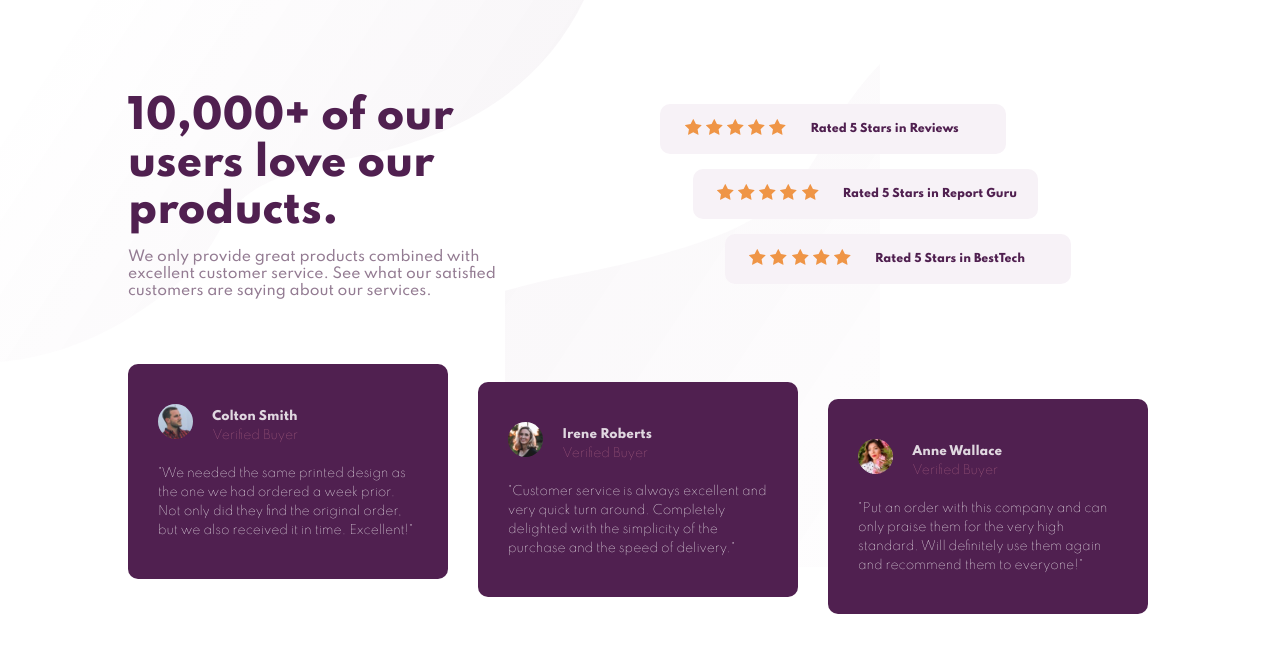
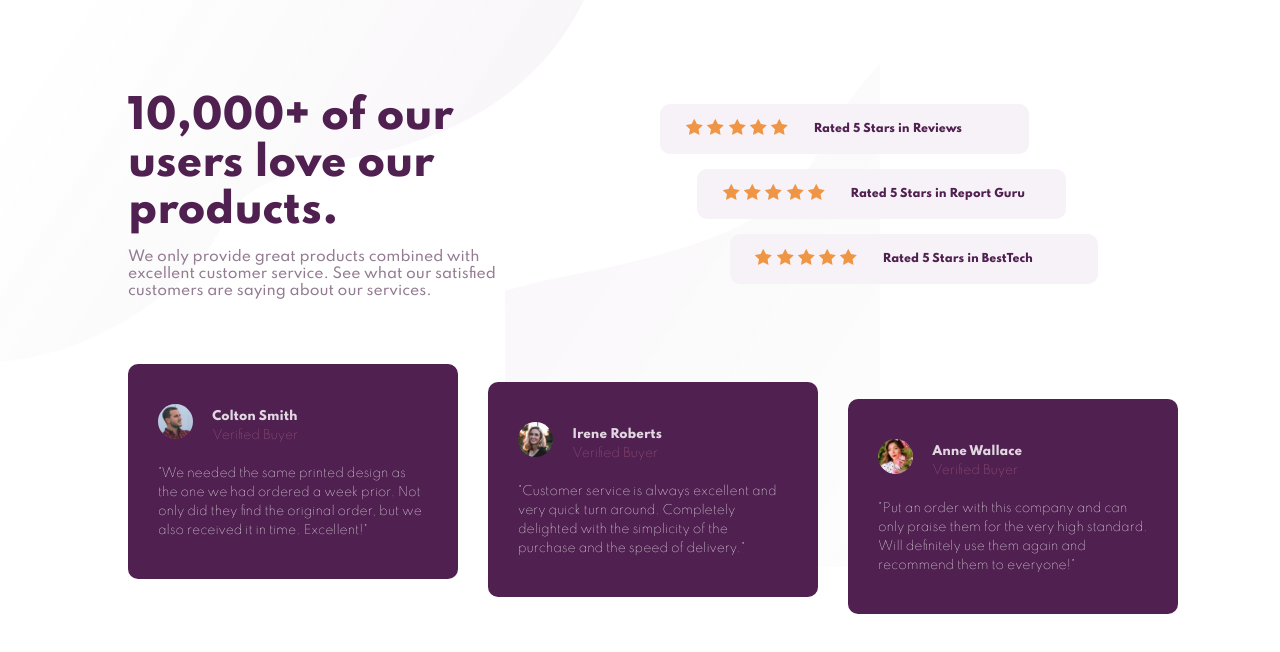
Before and after one commit to fdipietro01/fdipietro01-Social-Proof-Section-Ch2, a plain HTML site: page index.html in a window 1280 px wide. Drawn offline with Linux system fonts and the light colour scheme; a script that the page names is missing.

Commit message:
version definitiva para correccion

```diff
--- a/Css/style.css
+++ b/Css/style.css
@@ -74,23 +74,25 @@ body::after{
 .rate{
     background-color: var(--bg-colorrate);
     margin-top: 15px;
-    margin-right: 0px;
     border-radius: 10px;
     height: 50px;
     display: flex;
     align-content: center;
-    width: 75%;
+    width: 80%;
 }
 
 .rate1{
     margin-left: 0;
+    margin-right: 0;
 }
 .rate2{
-    margin-left: 7%;
+    margin-left: 8%;
+    margin-right: 0;
 
 }
 .rate3{
-    margin-left: 14%;
+    margin-left: 15%;
+    margin-right: 0;
 }
 
 footer{
@@ -101,7 +103,7 @@ footer{
 
 .card{
     background-color: var(--font-color);
-    width: 260px;
+    width: 270px;
     height: 175px;
     border-radius: 10px;
     margin-right: 30px;
```
